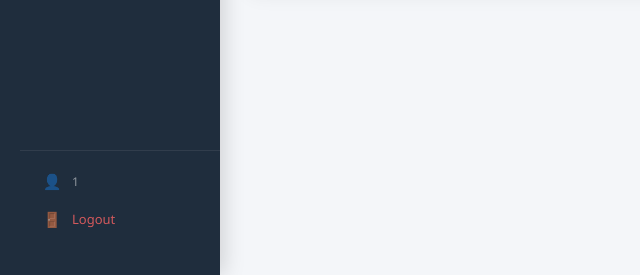
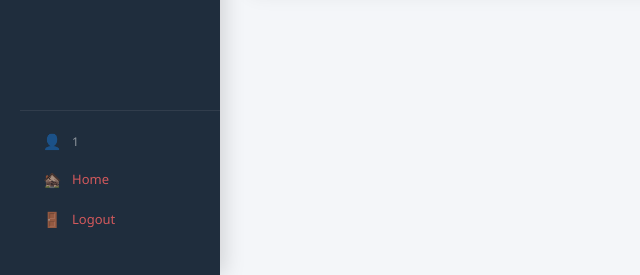
Before and after one commit to fabskyi/mt-project, a PHP site: page /allocation_setting.php in a window 1280 px wide. Shown: the part 525-800 px from the top of the page, without its empty margins (0-640 px from the left). Run offline with PHP 8.4, Linux system fonts and the light colour scheme; a user stored in the database is signed in; data comes from the database, SQL or seed files in the repository; data that the repository does not hold is empty; some libraries are stand-ins or nearby versions.

Commit message:
Update sidebar.php

```diff
--- a/sidebar.php
+++ b/sidebar.php
@@ -76,7 +76,14 @@
                 <span class="nav-icon">👤</span>
                 <span class="nav-label"><?= htmlspecialchars($_SESSION['user_id'] ?? 'User') ?></span>
             </div>
-            <button class="btn-sidebar-logout" onclick="if(confirm('Yakin ingin logout?')) window.location.href='signout.php'">
+
+           <button class="btn-sidebar-logout"
+                onclick="if(confirm('Home Page?')) window.location.href='home_menu.php'">
+                <span class="nav-icon">🏚️</span>
+                <span class="nav-label">Home</span>
+            </button>
+
+            <button class="btn-sidebar-logout" onclick="if(confirm('logout?')) window.location.href='signout.php'">
                 <span class="nav-icon">🚪</span>
                 <span class="nav-label">Logout</span>
             </button>
```
